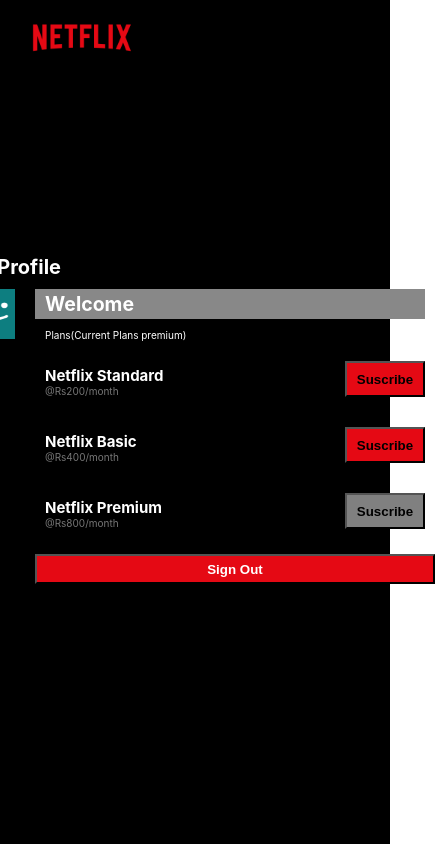
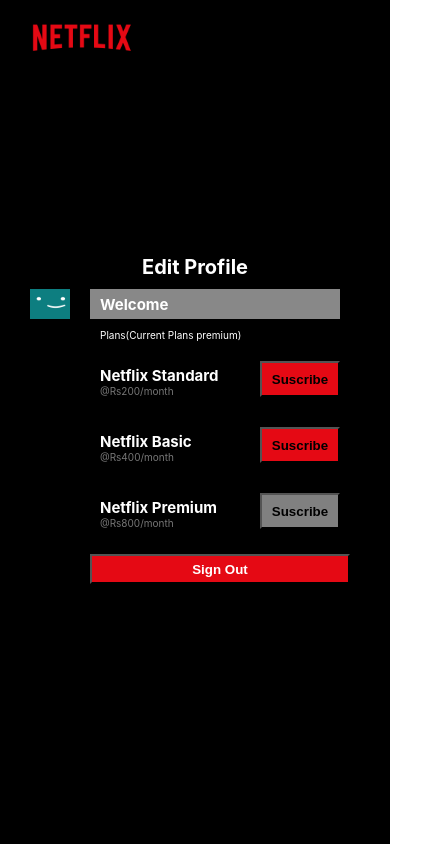
Before and after one commit to saurabh317/NETFLIX-CLONE, a React (Create React App) app: page /home/Profile in a window 390 px wide. Shown: the whole page, 435 px wide, since content can reach past the window. Built offline with nearby package versions, Linux system fonts and the light colour scheme.

Commit message:
responsive

```diff
--- a/src/Components/Auth/Login.css
+++ b/src/Components/Auth/Login.css
@@ -1,14 +1,14 @@
-.Login{
+.Login {
   height: 100vh;
   background-image: url("https://assets.reedpopcdn.com/0af6ce3e-b27a-4722-a5f0-e32af4df3045_what_is_netflix_5_en.png/BROK/thumbnail/1200x600/0af6ce3e-b27a-4722-a5f0-e32af4df3045_what_is_netflix_5_en.png");
 }
 
-.Login_contents{
+.Login_contents {
   padding-top: 20px;
   display: flex;
 }
 
-.Login_logo{
+.Login_logo {
   position: fixed;
   top: -0.3rem;
   left: 2.2rem;
@@ -16,14 +16,14 @@
   /* cursor: pointer; */
 }
 
-.Login_button{
+.Login_button {
   position: fixed;
   right: 3rem;
   width: 7.5rem;
   height: 3.4rem;
 }
 
-.btn{
+.btn {
   border: none;
   padding: 7px 10px;
   font-size: 1.45rem;
@@ -35,7 +35,7 @@
   background-color: #e50914;
 }
 
-.Login_getStarted{
+.Login_getStarted {
   height: 90vh;
   display: flex;
   justify-content: center;
@@ -43,14 +43,14 @@
   flex-direction: column;
 }
 
-.Login_head{
+.Login_head {
   color: white;
   font-size: 4.5rem;
   font-weight: 700;
   text-shadow: 2px 2px 4px rgb(0 0 0 / 45%);
 }
 
-.Login_para{
+.Login_para {
   margin: 2px 0;
   color: white;
   font-size: 3rem;
@@ -58,13 +58,13 @@
   text-shadow: 2px 2px 4px rgb(0 0 0 / 45%);
 }
 
-form{
+form {
   display: flex;
   flex-wrap: wrap;
   align-self: center;
 }
 
-.Login_input{
+.Login_input {
   width: 42rem;
   height: 5rem;
   padding: 10px;
@@ -72,7 +72,44 @@
   outline: none;
 }
 
-.GetStarted_button{
+.GetStarted_button {
   margin-left: 2px;
   height: 5rem;
 }
+
+@media screen and (max-width: 825px) {
+  .Login_head {
+    font-size: 3rem;
+  }
+  .Login_para {
+    font-size: 2rem;
+  }
+  .Login_input {
+    margin-top: 1rem;
+  }
+  .GetStarted_button {
+    margin-top: 1rem;
+  }
+}
+@media screen and (max-width: 570px) {
+  .Login_head {
+    font-size: 2.5rem;
+  }
+  .Login_para {
+    font-size: 1.7rem;
+  }
+  .Login_input {
+    width: 30rem;
+  }
+}
+@media screen and (max-width: 460px) {
+  .Login_head {
+    font-size: 2.2rem;
+  }
+  .Login_para {
+    font-size: 1.5rem;
+  }
+  .Login_input {
+    width: 25rem;
+  }
+}
--- a/src/Components/Profile/Profile.css
+++ b/src/Components/Profile/Profile.css
@@ -7,6 +7,11 @@
 
 .profileScreen_body {
   width: 49rem;
+  justify-content: center;
+    display: flex;
+    width: 49rem;
+    flex-direction: column;
+    align-items: center;
 }
 
 .profileScreen_head {
@@ -87,3 +92,74 @@
   cursor: pointer;
   color: #fff;
 }
+
+@media screen and (max-width:820px) {
+  .profile_avatar {
+    width: 5rem;
+    height: 4rem;
+  }
+  .profileHead_div {
+    font-size: 1rem;
+    width: 30rem;
+  }
+  .profile_Plan {
+    width: 31rem;
+  }
+  .profile_signout {
+
+    width: 31rem;
+
+  }
+  .profileScreen_body {
+    width: 40rem;
+
+  }
+  .profileScreen__info {
+
+    width: 42rem;
+
+  }
+  .profileScreen_details {
+    width: 35rem;
+    height: 30rem;
+  }
+
+
+}
+/* @media screen and (max-width:820px) {
+
+
+} */
+@media screen and (max-width:480px) {
+  .profile_avatar {
+    width: 4rem;
+    height: 3rem;
+  }
+  .profileHead_div {
+    font-size: 1rem;
+    width: 25rem;
+  }
+  .profile_Plan {
+    width: 26rem;
+  }
+  .profile_signout {
+
+    width: 26rem;
+
+  }
+  .profileScreen_body {
+    width: 35rem;
+
+  }
+  .profileScreen__info {
+
+    width: 33rem;
+
+  }
+  .profileScreen_details {
+    width: 27rem;
+    height: 30rem;
+  }
+
+
+}
```
Lines whose indentation alone changed are shown as unchanged.
